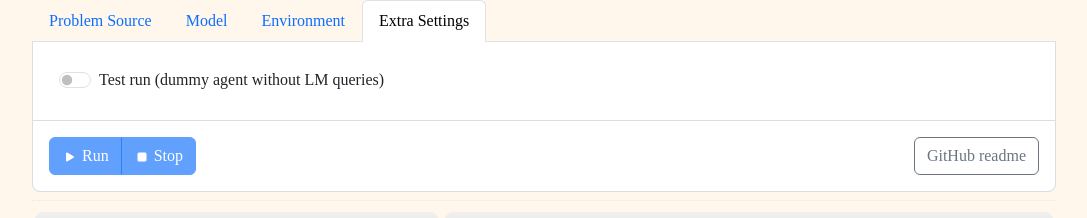
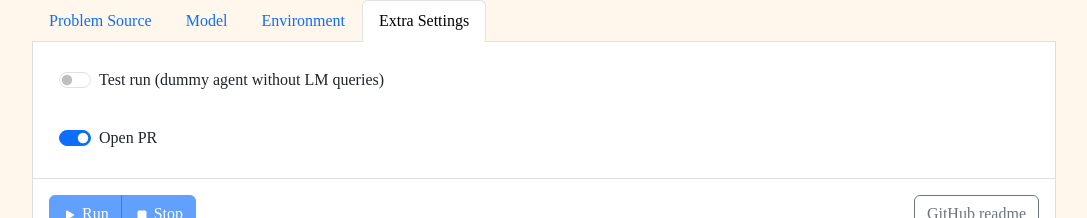
Before and after one commit to princeton-nlp/SWE-agent, a React (Create React App) app in the folder sweagent/frontend/: page / in a window 1280 px wide. Both pictures are taken after a click on the tab "Extra Settings". Shown: the part 212-430 px from the top of the page, without its empty margins (96-1183 px from the left). Built offline with nearby package versions, Linux system fonts and the light colour scheme; no server answers; a web font is replaced by a local one.

Commit message:
Fix commit message and add Open PR switch to frontend web ui

```diff
--- a/sweagent/frontend/src/Run.js
+++ b/sweagent/frontend/src/Run.js
@@ -42,6 +42,7 @@ function Run() {
     },
     extra: {
       test_run: false,
+      open_pr: true,
     },
   };
   const [runConfig, setRunConfig] = useImmer(runConfigDefault);
--- a/sweagent/frontend/src/components/controls/LRunControl.js
+++ b/sweagent/frontend/src/components/controls/LRunControl.js
@@ -330,6 +330,19 @@ function LRunControl({
               }
             />
           </div>
+          <div className="p-3">
+            <Form.Check
+              type="switch"
+              id="custom-switch"
+              label="Open PR"
+              checked={runConfig.extra.open_pr}
+              onChange={(e) =>
+                setRunConfig((draft) => {
+                  draft.extra.open_pr = e.target.checked;
+                })
+              }
+            />
+          </div>
         </Tab>
       </Tabs>
       <div className="runControl p-3">
```
Also changed, not shown: 2 other files (tests, documents, lock files or other folders).
